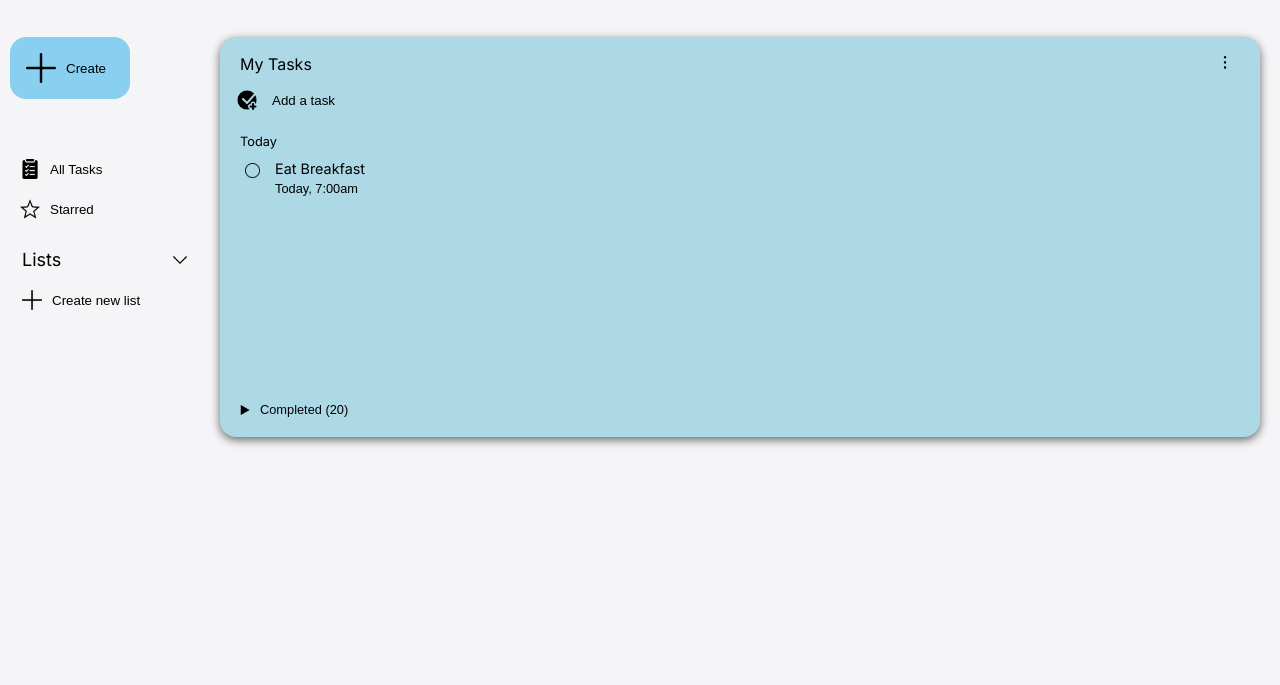
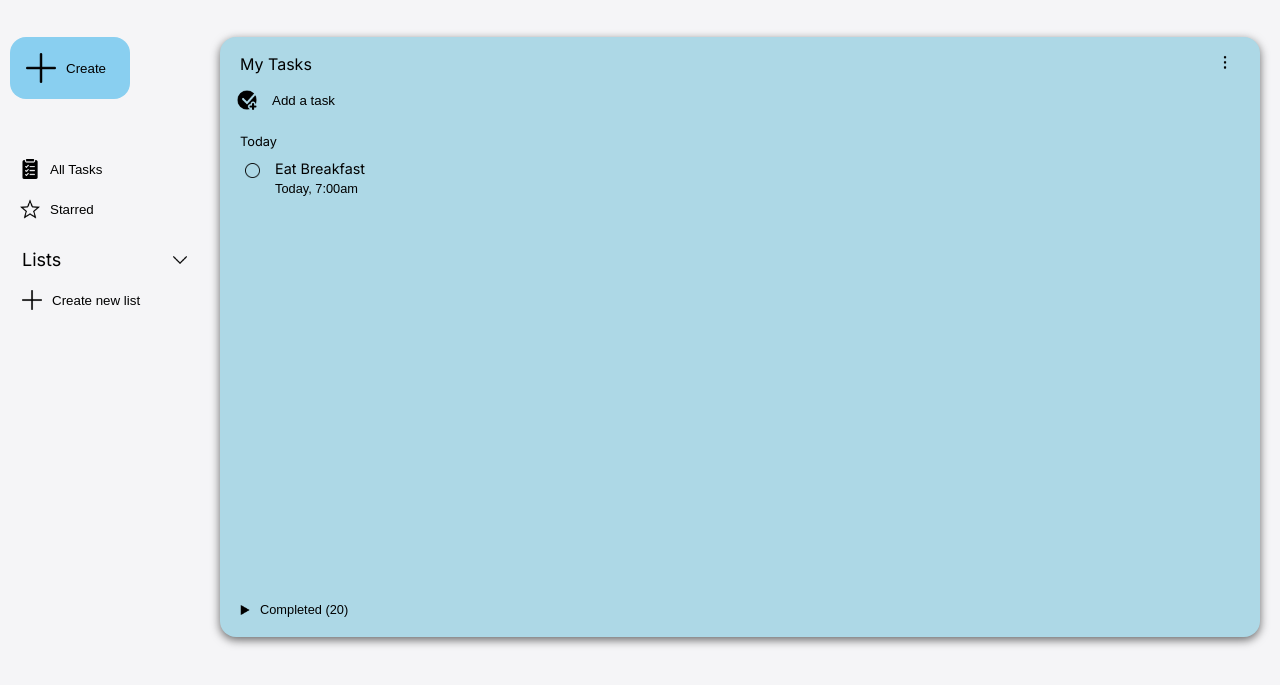
Before and after one commit to melio0504/todo-list, a website built with webpack: page index.html in a window 1280 px wide. Shown: the part 63-748 px from the top of the page. Built offline with nearby package versions, Linux system fonts and the light colour scheme.

Commit message:
Fix indentation

```diff
--- a/src/styles.css
+++ b/src/styles.css
@@ -159,11 +159,12 @@ body {
       width: 100%;
 
       .list-container {
-          height: 400px;
+        max-height: 600px;
         display: flex;
         flex-direction: column;
         background: var(--container-bg-clr);
         padding-bottom: 20px;
+        overflow-y: clip;
         margin-left: 20px;
         margin-right: 20px;
         margin-top: 20px;
```
Lines whose indentation alone changed are shown as unchanged.
